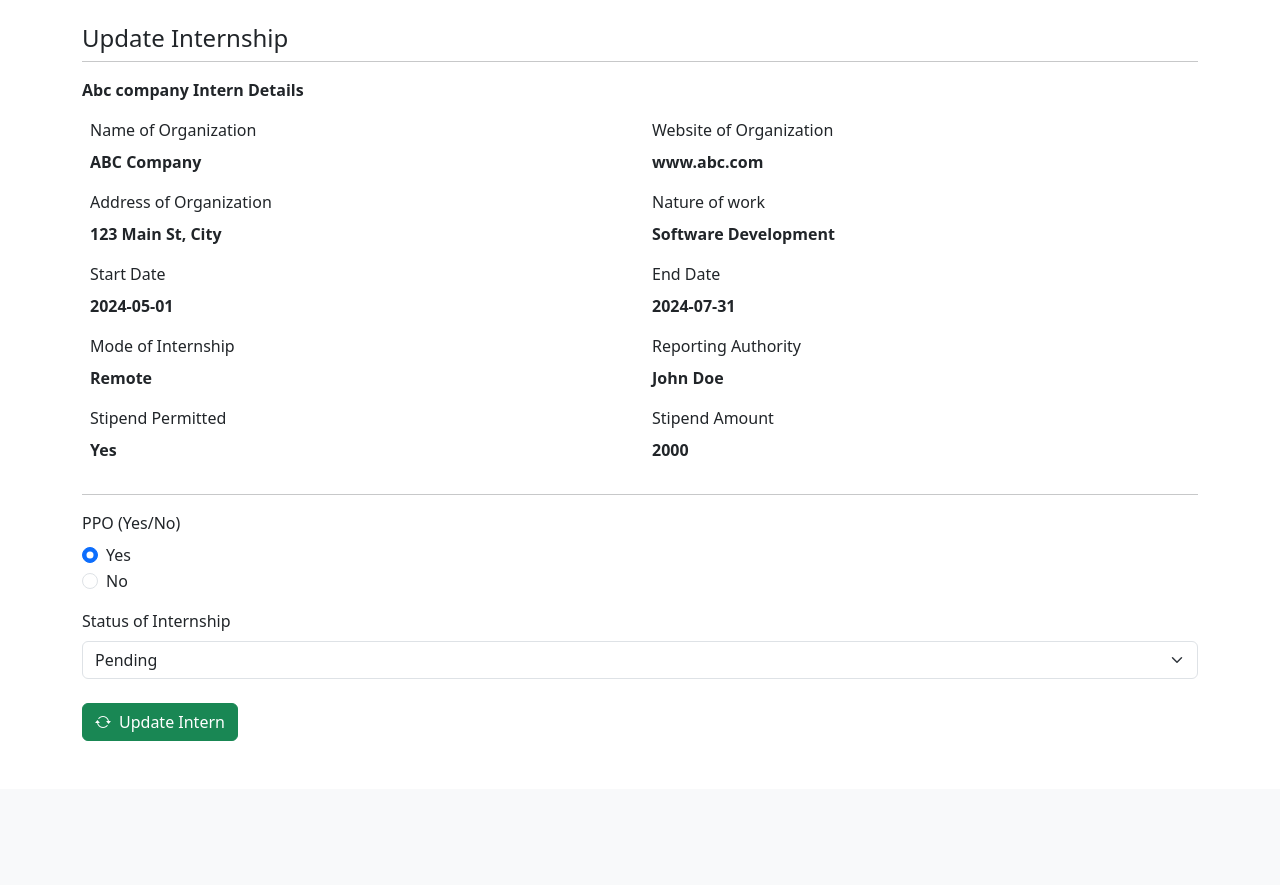
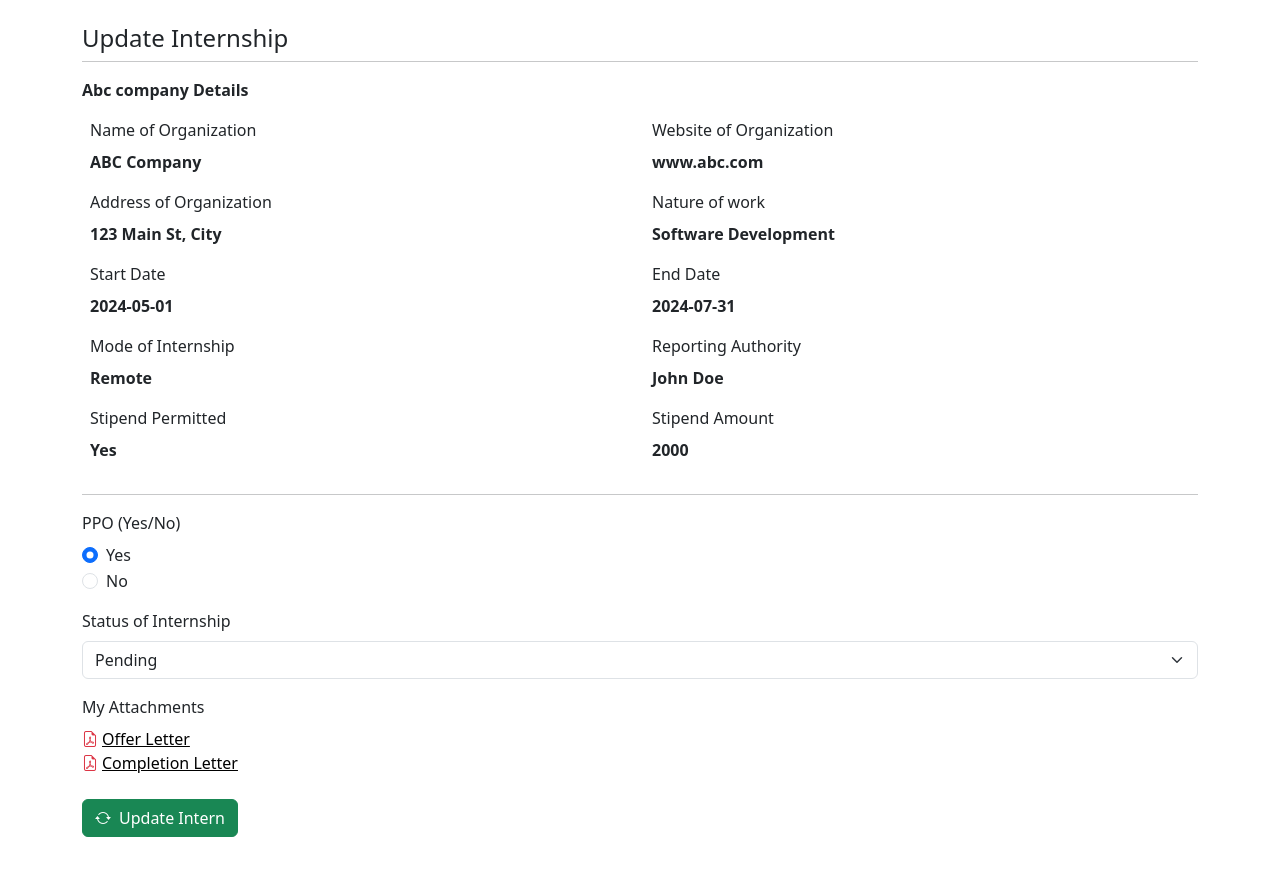
Before and after one commit to henry-jacq/intern-connect, a Flask app: template templates/update_single_intern.html in a window 1280 px wide. Shown: the part 155-1040 px from the top of the page. Before the commit the page ends 896 px from the top, so only its background shows below. Run offline with Flask 3, Linux system fonts and the light colour scheme; the template is opened without the code that fills it: values that come from a table or form of the project are taken from there, others are empty; data comes from the database, SQL or seed files in the repository; tables that the repository leaves empty or names only in its code hold one stand-in row (values such as "Sample post"); parts of the project's set-up code (start-up, migrations or seed data) failed here and were passed over.

Commit message:
feat: serving uploaded files

```diff
--- a/app/extensions.py
+++ b/app/extensions.py
@@ -1,4 +1,5 @@
 from flask_sqlalchemy import SQLAlchemy
+from flask import send_from_directory
 import os, time
 from werkzeug.utils import secure_filename
 
@@ -15,3 +16,6 @@ def get_random_filename(name):
     timestamp = str(int(time.time()))
     new_filename = f"{name}_{timestamp}{ext}"
     return new_filename
+
+def get_uploads(filename, path=upload_path):
+    return send_from_directory(path, filename)
--- a/app/views.py
+++ b/app/views.py
@@ -2,7 +2,7 @@ from flask import Blueprint, render_template, request, redirect, url_for, sessio
 from .models import Students, Internship, Announcements, ODApplication,Teacher
 from datetime import datetime
 import os, re
-from .extensions import db, upload_path, get_random_filename
+from .extensions import db, upload_path, get_random_filename, get_uploads
 
 views = Blueprint('views', __name__)
 
@@ -185,6 +185,10 @@ def od_status():
     od_applications = ODApplication.query.all()
     return render_template('od_status.html', od_applications=od_applications)
 
+@views.route('/uploads/<filename>', methods=['GET'])
+def get_uploaded_file(filename):
+    return get_uploads(filename)
+
 @views.route('/faculty_approvals')
 def faculty_approvals():
     # Implement logic to fetch and display faculty approvals
--- a/templates/update_single_intern.html
+++ b/templates/update_single_intern.html
@@ -65,7 +65,7 @@
                 {%endfor%}
             {% endif %}
         {% endwith %}
-        <p class="form-label fw-semibold my-3">{{data.org_name|capitalize}} Intern Details</p>
+        <p class="form-label fw-semibold my-3">{{data.org_name|capitalize}} Details</p>
         <div class="px-2">
             <div class="row">
                 <div class="col-md-6">
@@ -139,19 +139,28 @@
                     <option value="Completed" {% if data.internship_status == 'Completed' %}selected{% endif %}>Completed</option>
                 </select>
             </div>
-
             {% if not data.offer_letter %}
                 <div class="mb-3">
                     <label for="offerLetter" class="form-label">Offer letter (PDF)</label>
                     <input class="form-control" type="file" name="offer_letter" id="offerLetter" accept=".pdf">
+                    <p class="form-text">You can't update the offer letter after uploading.</p>
                 </div>
             {% endif %}
             {% if not data.completion_letter %}
-                <div class="mb-3">
+                <div class="mt-3 mb-3">
                     <label for="completionLetter" class="form-label">Completion letter (PDF)</label>
                     <input class="form-control" type="file" name="completion_letter" id="completionLetter" accept=".pdf">
                     <p class="form-text">You can't update the completion letter after uploading.</p>
                 </div>
+            {% endif %}
+            {% if data.offer_letter or data.completion_letter %}
+                <p class="mb-2">My Attachments</p>
+                {% if data.offer_letter %}
+                    <a target="_blank" class="link-body-emphasis" href="{{ url_for('views.get_uploaded_file', filename=data.offer_letter) }}"><i class="bi bi-file-earmark-pdf text-danger me-1"></i>Offer Letter</a><br>
+                {% endif %}
+                {% if data.completion_letter %}
+                    <a target="_blank" class="link-body-emphasis" href="{{ url_for('views.get_uploaded_file', filename=data.completion_letter) }}"><i class="bi bi-file-earmark-pdf text-danger me-1"></i>Completion Letter</a><br>
+                {% endif %}
             {% endif %}
             <div class="mt-4 mb-3">
                 <button class="btn btn-success"><i class="bi bi-arrow-repeat me-2"></i>Update Intern</button>
```
Also changed, not shown: templates/add_intern.html (+5 -5 lines).
